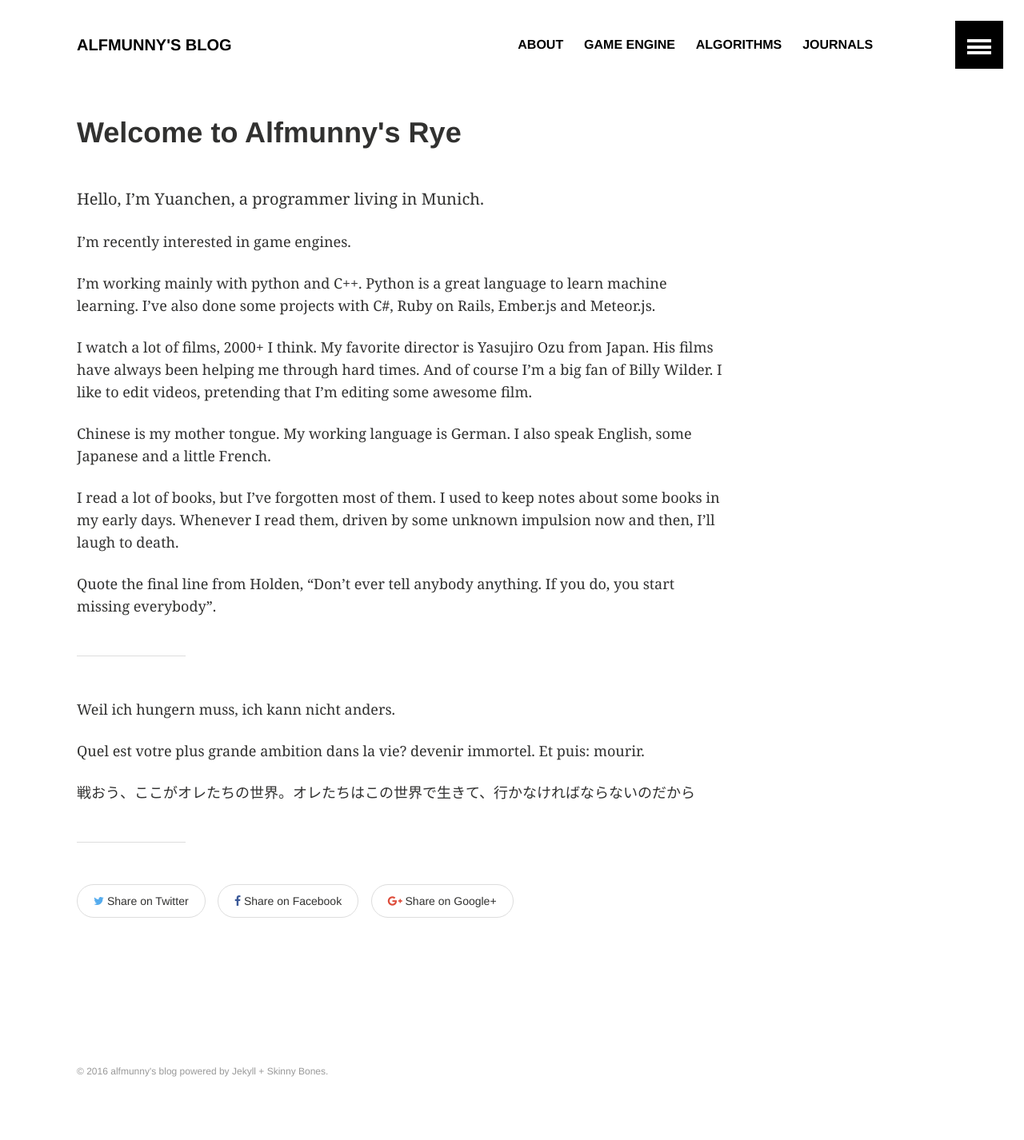
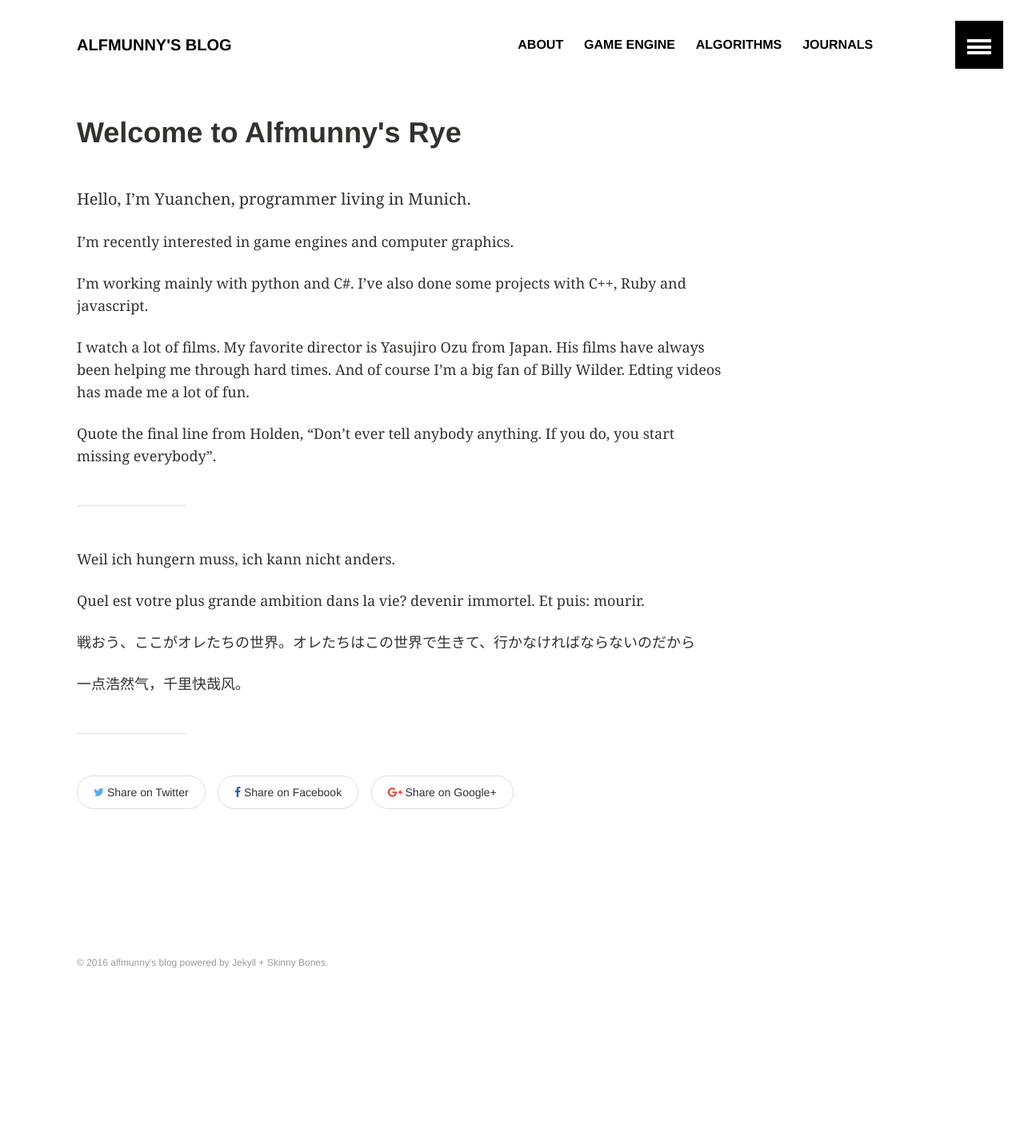
Before and after one commit to klauslab/alfmunny.github.io, a Jekyll site: the page built from about/index.md, in a window 1280 px wide. Shown: the whole page at 80% size. Built offline with Jekyll 4.4.1, drawn with Linux system fonts in a browser that asks for light colours; after the commit the page ends 1290 px from its top, so only the background shows below that.

Commit message:
update about

```diff
--- a/about/index.md
+++ b/about/index.md
@@ -1,32 +1,28 @@
 ---
 layout: article
 title: "Welcome to Alfmunny's Rye"
-excerpt: "Welcome to Yuanchen's blog"
+excerpt: "Welcome to Alfmunny's blog"
 ---
 
-Hello, I'm Yuanchen, a programmer living in Munich.
+Hello, I'm Yuanchen, programmer living in Munich.
 
-I'm recently interested in game engines.
+I'm recently interested in game engines and computer graphics.
 
-I'm working mainly with python and C++. Python is a great language to learn machine learning.
-I've also done some projects with C#, Ruby on Rails, Ember.js and Meteor.js.
+I'm working mainly with python and C#.
+I've also done some projects with C++, Ruby and javascript.
 
-I watch a lot of films, 2000+ I think. My favorite director is Yasujiro Ozu from Japan. His films have always
+I watch a lot of films. My favorite director is Yasujiro Ozu from Japan. His films have always
 been helping me through hard times. And of course I'm a big fan of Billy Wilder.
-I like to edit videos, pretending that I'm editing some awesome film.
-
-Chinese is my mother tongue. My working language is German. I also speak English, some Japanese and a little French.
-
-I read a lot of books, but I've forgotten most of them. I used to keep notes about some books in my early days.
-Whenever I read them, driven by some unknown impulsion now and then, I'll laugh to death.
+Edting videos has made me a lot of fun.
 
 Quote the final line from Holden, "Don't ever tell anybody anything. If you do, you start missing everybody".
 
 *********
-
 Weil ich hungern muss, ich kann nicht anders.
 
 Quel est votre plus grande ambition dans la vie?
 devenir immortel. Et puis: mourir.
 
 戦おう、ここがオレたちの世界。オレたちはこの世界で生きて、行かなければならないのだから
+
+一点浩然气，千里快哉风。
```
Also changed, not shown: _posts/algorithms/2016-10-21-210. Course-Schedule II.md (+1 -99 lines), _posts/game-engine/2016-03-31-recap-of-c++.md (+2 -3 lines), _drafts/2016-3-31-lost-in-translation.md (renamed from _posts/journarls/2016-3-31-lost-in-translation.md).
